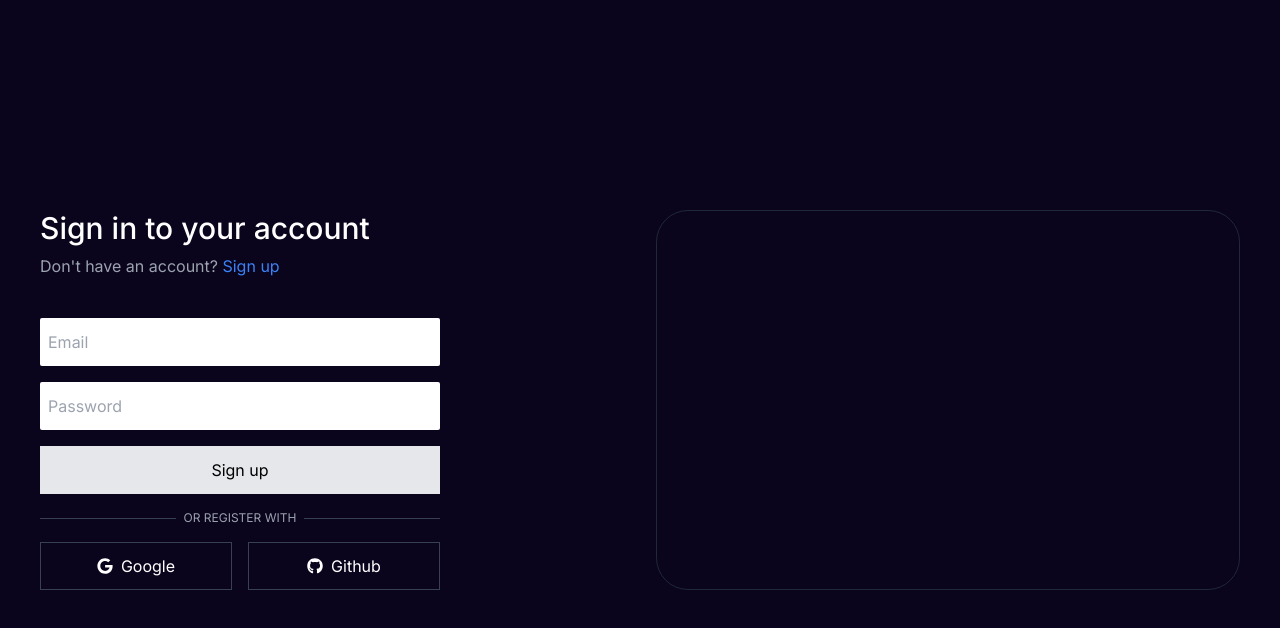
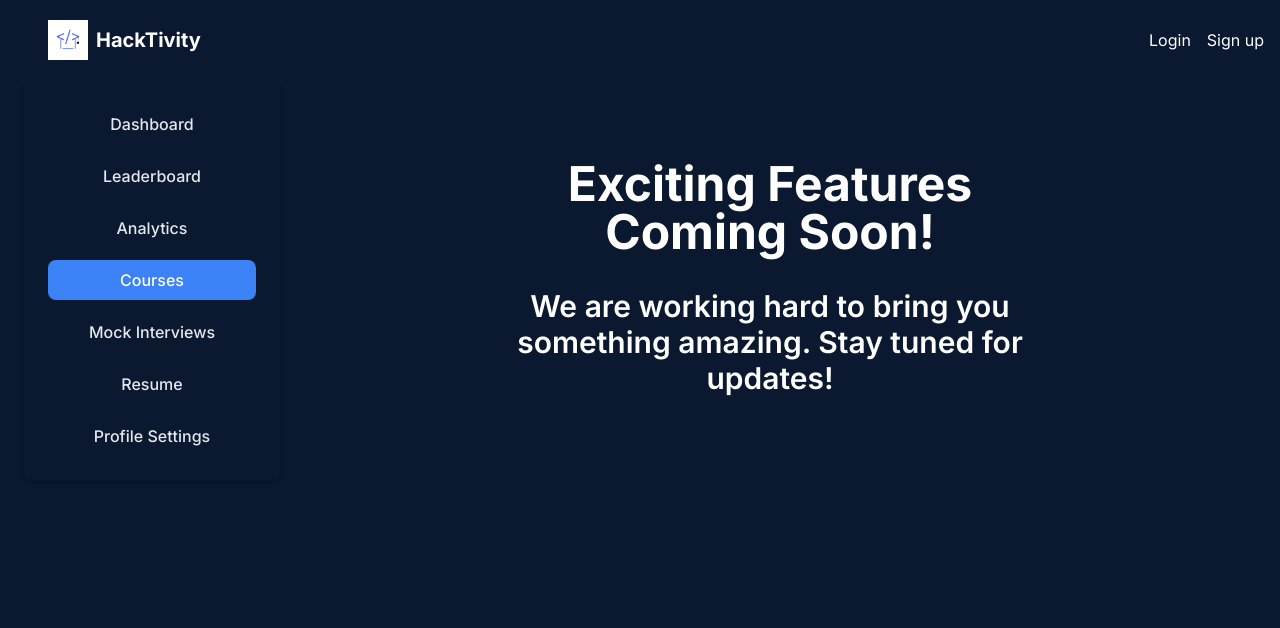
Before and after one commit to kami-sama-99/HackTivity, a Next.js app: page /courses in a window 1280 px wide. Shown: the top 628 px of the page. Built offline with nearby package versions, Linux system fonts and the light colour scheme; no server answers.

Commit message:
responsive for mobile

```diff
--- /dev/null
+++ b/src/app/analytics/page.jsx
@@ -0,0 +1,18 @@
+import PageLayout from "../components/PageLayout";
+
+export default function Page() {
+    return (
+      <PageLayout
+        content={
+          <div className="flex flex-col items-center text-white text-center pt-20 px-6">
+            <p className="text-5xl md:font-bold mb-8 max-w-lg">
+              Exciting Features Coming Soon!
+            </p>
+            <p className="text-2xl md:text-3xl font-semibold max-w-lg">
+              We are working hard to bring you something amazing. Stay tuned for updates!
+            </p>
+          </div>
+        }
+      />
+    );
+  }
--- a/src/app/components/Header.jsx
+++ b/src/app/components/Header.jsx
@@ -5,38 +5,65 @@ import Image from "next/image";
 import { useEffect, useState } from "react";
 import { auth } from "@/firebase/firebase";
 import { onAuthStateChanged, signOut } from "firebase/auth";
+import { Menu as MenuIcon, X as CloseIcon } from "lucide-react"; // Icons for mobile menu
 import logo from "@/app/public/logo/HackTivity logo.png";
 
 export default function Header() {
   const [user, setUser] = useState(null);
+  const [loading, setLoading] = useState(true);
+  const [loggingOut, setLoggingOut] = useState(false); // Track logout process
+  const [isMobile, setIsMobile] = useState(false);
+  const [menuOpen, setMenuOpen] = useState(false);
+
+  // Track screen size for responsive behavior
+  useEffect(() => {
+    const handleResize = () => setIsMobile(window.innerWidth <= 768);
+    handleResize(); // Check on first render
+    window.addEventListener("resize", handleResize);
+    return () => window.removeEventListener("resize", handleResize);
+  }, []);
 
   useEffect(() => {
     const unsubscribe = onAuthStateChanged(auth, (firebaseUser) => {
-      setUser(firebaseUser); // Set user if authenticated, otherwise null
+      setUser(firebaseUser);
+      setLoading(false);
     });
 
-    return () => unsubscribe(); // Cleanup listener on unmount
+    return () => unsubscribe();
   }, []);
 
   const handleLogout = async () => {
+    setLoggingOut(true); // Show loading state for logout
     await signOut(auth);
-    window.location.href = "/signin"; // Redirect after logout
+    window.location.href = "/"; // Redirect after logout
   };
 
   return (
     <nav className="flex justify-between items-center px-4 py-5">
+      {/* Logo Section */}
       <div className="flex items-center gap-2 mx-8">
-        <Image
-          src={logo}
-          alt="Logo"
-          width={40}
-          height={40}
-          className="rounded-100"
-        />
+        <Image src={logo} alt="Logo" width={40} height={40} className="rounded-100" />
         <span className="text-white text-xl font-bold">HackTivity</span>
       </div>
 
-      {user ? (
+      {/* Mobile: Show menu only if signed in */}
+      {isMobile && user ? (
+        <div className="flex items-center gap-4">
+        {/* Logout Button */}
+        {!loading && !loggingOut && (
+          <button onClick={handleLogout} className="text-white hover:text-green-400">
+            Logout
+          </button>
+        )}
+
+        {/* Invisible Placeholder to Maintain Layout */}
+        <div className="w-10 h-10"></div>
+      </div>
+
+      ) : (
+        // Desktop: Show logout/login options normally
+        <>
+          {loading ? null : user && !loggingOut ? (
             <div className="px-4">
               <button onClick={handleLogout} className="text-white hover:text-green-400">
                 Logout
@@ -52,6 +79,8 @@ export default function Header() {
               </Link>
             </div>
           )}
+        </>
+      )}
     </nav>
   );
 }
--- a/src/app/components/Menu.jsx
+++ b/src/app/components/Menu.jsx
@@ -1,47 +1,67 @@
+"use client";
+
 import Link from "next/link";
+import { usePathname } from "next/navigation";
+import { useState } from "react";
+import { Menu as MenuIcon, X as CloseIcon } from "lucide-react"; // Icons for mobile menu toggle
 
 export default function Menu() {
+  const pathname = usePathname();
+  const [isOpen, setIsOpen] = useState(false); // State to toggle mobile menu
+
+  const menuItems = [
+    { name: "Dashboard", path: "/dashboard" },
+    { name: "Leaderboard", path: "/leaderboard" },
+    { name: "Analytics", path: "/analytics" },
+    { name: "Courses", path: "/courses" },
+    { name: "Mock Interviews", path: "/mock" },
+    { name: "Resume", path: "/resume" },
+    { name: "Profile Settings", path: "/profile" },
+  ];
+
   return (
+    <>
+      {/* Mobile Menu Button */}
+      <button
+        className="md:hidden fixed top-4 right-4 bg-blue-500 p-2 rounded-lg text-white z-50"
+        onClick={() => setIsOpen(!isOpen)}
+      >
+        {isOpen ? <CloseIcon size={24} /> : <MenuIcon size={24} />}
+      </button>
+
+      {/* Background Overlay when Mobile Menu is Open */}
+      {isOpen && (
+        <div
+          className="fixed inset-0 bg-black bg-opacity-50 z-40 md:hidden"
+          onClick={() => setIsOpen(false)} // Close when clicking outside menu
+        ></div>
+      )}
+
+      {/* Sidebar Menu */}
       <aside
-      className="sticky top-10 bg-navy-600 text-gray-200 p-6 rounded-lg shadow-md w-64 h-fit flex flex-col"
+        className={`bg-navy-600 text-gray-200 p-6 rounded-lg shadow-md
+        md:w-64 md:h-fit md:sticky md:top-10 md:flex md:flex-col
+        fixed inset-y-0 left-0 z-50 transform transition-transform duration-300
+        ${isOpen ? "translate-x-0" : "-translate-x-full md:translate-x-0"}
+        w-4/5 md:w-64`}
       >
         <nav className="flex flex-col space-y-3">
-        <Link href="/dashboard">
-          <button className="w-full text-gray-200 font-medium py-2 px-4 rounded-lg transition duration-300 hover:bg-blue-500 hover:text-white">
-            Dashboard
+          {menuItems.map((item) => (
+            <Link key={item.path} href={item.path}>
+              <button
+                className={`w-full font-medium py-2 px-4 rounded-lg transition duration-300 ${
+                  pathname === item.path
+                    ? "bg-blue-500 text-white"
+                    : "text-gray-200 hover:bg-blue-500 hover:text-white"
+                }`}
+                onClick={() => setIsOpen(false)} // Close menu on click (mobile)
+              >
+                {item.name}
               </button>
             </Link>
-        <Link href="/leaderboard">
-          <button className="w-full text-gray-200 font-medium py-2 px-4 rounded-lg transition duration-300 hover:bg-blue-500 hover:text-white">
-            Leaderboard
-          </button>
-        </Link>
-        <Link href="/analytics">
-          <button className="w-full text-gray-200 font-medium py-2 px-4 rounded-lg transition duration-300 hover:bg-blue-500 hover:text-white">
-            Analytics
-          </button>
-        </Link>
-        <Link href="/courses">
-          <button className="w-full text-gray-200 font-medium py-2 px-4 rounded-lg transition duration-300 hover:bg-blue-500 hover:text-white">
-            Courses
-          </button>
-        </Link>
-        <Link href="/mock">
-          <button className="w-full text-gray-200 font-medium py-2 px-4 rounded-lg transition duration-300 hover:bg-blue-500 hover:text-white">
-            Mock Interviews
-          </button>
-        </Link>
-        <Link href="/resume">
-          <button className="w-full text-gray-200 font-medium py-2 px-4 rounded-lg transition duration-300 hover:bg-blue-500 hover:text-white">
-            Resume
-          </button>
-        </Link>
-        <Link href="/profile">
-          <button className="w-full text-gray-200 font-medium py-2 px-4 rounded-lg transition duration-300 hover:bg-blue-500 hover:text-white">
-            Profile Settings
-          </button>
-        </Link>
+          ))}
         </nav>
       </aside>
+    </>
   );
 }
--- a/src/app/components/Onboarding.jsx
+++ b/src/app/components/Onboarding.jsx
@@ -10,6 +10,7 @@ export default function OnboardingForm() {
   const { onboarding, setOnboarding } = useOnboarding();
   const [userId, setUserId] = useState(null);
   const [loading, setLoading] = useState(false);
+  const [redirecting, setRedirecting] = useState(false); // New state
 
   const [formData, setFormData] = useState({
     name: "",
@@ -35,8 +36,11 @@ export default function OnboardingForm() {
   }, [router]);
 
   useEffect(() => {
-    if (onboarding) router.push("/dashboard")
-  }, [onboarding])
+    if (onboarding) {
+      setRedirecting(true);
+      setTimeout(() => router.push("/dashboard"), 500); // Smooth transition
+    }
+  }, [onboarding, router]);
 
   const validateForm = () => {
     let newErrors = {};
@@ -111,7 +115,8 @@ export default function OnboardingForm() {
       if (!response.ok) throw new Error(result.error || "Submission failed");
 
       setOnboarding(true);
-      router.push("/dashboard");
+      setRedirecting(true); // Set redirecting state
+      setTimeout(() => router.push("/dashboard"), 500); // Smooth transition
     } catch (error) {
       console.error("Error submitting form:", error);
     } finally {
@@ -123,8 +128,16 @@ export default function OnboardingForm() {
     setFormData({ ...formData, [e.target.name]: e.target.value || "" });
   };
 
-  return
-    {loading ? <div className="min-h-screen bg-navy-600 p-6 md:p-12">
+  if (redirecting) {
+    return (
+      <div className="min-h-screen flex items-center justify-center bg-navy-600">
+        <p className="text-white text-xl">Redirecting to dashboard...</p>
+      </div>
+    );
+  }
+
+  return (
+    <div className="min-h-screen bg-navy-600 p-6 md:p-12">
       <div className="max-w-screen-xl mx-auto">
         <div className="grid md:grid-cols-2 gap-8">
           <div className="space-y-6">
@@ -132,6 +145,10 @@ export default function OnboardingForm() {
             <p className="text-gray-400">
               Before we proceed, let us get to know more about you!
             </p>
+
+            {loading ? (
+              <p className="text-white">Processing...</p>
+            ) : (
               <form onSubmit={handleSubmit} className="space-y-4">
                 {Object.keys(formData).map((field) => (
                   <div key={field}>
@@ -172,8 +189,10 @@ export default function OnboardingForm() {
                   {loading ? "Processing..." : "Proceed"}
                 </button>
               </form>
+            )}
           </div>
         </div>
       </div>
-    </div> : <p>Loading...</p>}
+    </div>
+  );
 }
--- a/src/app/components/PageLayout.jsx
+++ b/src/app/components/PageLayout.jsx
@@ -1,12 +1,32 @@
-import Header from "./Header"
-import Menu from "./Menu"
+"use client";
 
-export default function PageLayout({content}) {
-    return <div>
-        <Header />
-        <div className="grid grid-cols-[1fr_4fr] gap-1 min-h-screen px-6">
-        <Menu />
-        {content}
+import { useState, useEffect } from "react";
+import Header from "./Header";
+import Menu from "./Menu";
+
+export default function PageLayout({ content }) {
+  const [isMobile, setIsMobile] = useState(false);
+
+  useEffect(() => {
+    const handleResize = () => {
+      setIsMobile(window.innerWidth < 768); // Change layout if width is less than 768px
+    };
+
+    handleResize(); // Check initially
+    window.addEventListener("resize", handleResize); // Listen for screen resize
+
+    return () => window.removeEventListener("resize", handleResize); // Cleanup
+  }, []);
+
+  return (
+    <div className="min-h-screen">
+      <Header />
+      <div className={isMobile ? "flex flex-col" : "grid grid-cols-[1fr_4fr] gap-1 px-6"}>
+        <div className={isMobile ? "w-full" : "md:sticky md:top-10 md:w-64"}>
+          <Menu />
         </div>
+        <div className="w-full">{content}</div>
+      </div>
     </div>
+  );
 }
--- /dev/null
+++ b/src/app/courses/page.jsx
@@ -0,0 +1,18 @@
+import PageLayout from "../components/PageLayout";
+
+export default function Page() {
+    return (
+      <PageLayout
+        content={
+          <div className="flex flex-col items-center text-white text-center pt-20 px-6">
+            <p className="text-5xl md:font-bold mb-8 max-w-lg">
+              Exciting Features Coming Soon!
+            </p>
+            <p className="text-2xl md:text-3xl font-semibold max-w-lg">
+              We are working hard to bring you something amazing. Stay tuned for updates!
+            </p>
+          </div>
+        }
+      />
+    );
+  }
--- a/src/app/dashboard/page.jsx
+++ b/src/app/dashboard/page.jsx
@@ -10,28 +10,33 @@ import PageLayout from "../components/PageLayout";
 import PercentileGraph from "../components/PercentileGraph";
 
 export default function Dashboard() {
-  const { onboarding } = useOnboarding();
+  const { onboarding, loading: onboardingLoading } = useOnboarding(); // Track onboarding loading state
   const [user, setUser] = useState(null);
-  const [loading, setLoading] = useState(true);
+  const [authLoading, setAuthLoading] = useState(true);
   const router = useRouter();
 
   useEffect(() => {
     const unsubscribe = onAuthStateChanged(auth, (firebaseUser) => {
-      if (!firebaseUser) {
-        router.push("/"); // Redirect if not authenticated
-      } else if (!onboarding) {
-        router.push("/onboarding");
-      } else {
-        setUser(firebaseUser);
-      }
-      setLoading(false);
+      setUser(firebaseUser);
+      setAuthLoading(false); // Stop loading once auth state is known
     });
 
-    return () => unsubscribe(); // Cleanup subscription on unmount
-  }, [router]);
+    return () => unsubscribe();
+  }, []);
 
-  if (loading) {
-    return <div>Loading...</div>; // Show loading state
+  useEffect(() => {
+    // Ensure both auth and onboarding data are available before redirecting
+    if (!authLoading && !onboardingLoading) {
+      if (!user) {
+        router.push("/"); // Redirect to home if not authenticated
+      } else if (!onboarding) {
+        router.push("/onboarding"); // Redirect if onboarding is incomplete
+      }
+    }
+  }, [authLoading, onboardingLoading, user, onboarding, router]);
+
+  if (authLoading || onboardingLoading) {
+    return <div>Loading...</div>; // Show loading state while fetching data
   }
 
   return (
--- /dev/null
+++ b/src/app/leaderboard/page.jsx
@@ -0,0 +1,18 @@
+import PageLayout from "../components/PageLayout";
+
+export default function Page() {
+    return (
+      <PageLayout
+        content={
+          <div className="flex flex-col items-center text-white text-center pt-20 px-6">
+            <p className="text-5xl md:font-bold mb-8 max-w-lg">
+              Exciting Features Coming Soon!
+            </p>
+            <p className="text-2xl md:text-3xl font-semibold max-w-lg">
+              We are working hard to bring you something amazing. Stay tuned for updates!
+            </p>
+          </div>
+        }
+      />
+    );
+  }
--- /dev/null
+++ b/src/app/mock/page.jsx
@@ -0,0 +1,18 @@
+import PageLayout from "../components/PageLayout";
+
+export default function Page() {
+    return (
+      <PageLayout
+        content={
+          <div className="flex flex-col items-center text-white text-center pt-20 px-6">
+            <p className="text-5xl md:font-bold mb-8 max-w-lg">
+              Exciting Features Coming Soon!
+            </p>
+            <p className="text-2xl md:text-3xl font-semibold max-w-lg">
+              We are working hard to bring you something amazing. Stay tuned for updates!
+            </p>
+          </div>
+        }
+      />
+    );
+  }
--- /dev/null
+++ b/src/app/profile/page.jsx
@@ -0,0 +1,18 @@
+import PageLayout from "../components/PageLayout";
+
+export default function Page() {
+    return (
+      <PageLayout
+        content={
+          <div className="flex flex-col items-center text-white text-center pt-20 px-6">
+            <p className="text-5xl md:font-bold mb-8 max-w-lg">
+              Exciting Features Coming Soon!
+            </p>
+            <p className="text-2xl md:text-3xl font-semibold max-w-lg">
+              We are working hard to bring you something amazing. Stay tuned for updates!
+            </p>
+          </div>
+        }
+      />
+    );
+  }
```
Also changed, not shown: src/app/components/WorkXpInfo.jsx (+33 -15 lines), src/context/OnboardingContext.js (+5 -3 lines). Lines whose indentation alone changed are shown as unchanged.
